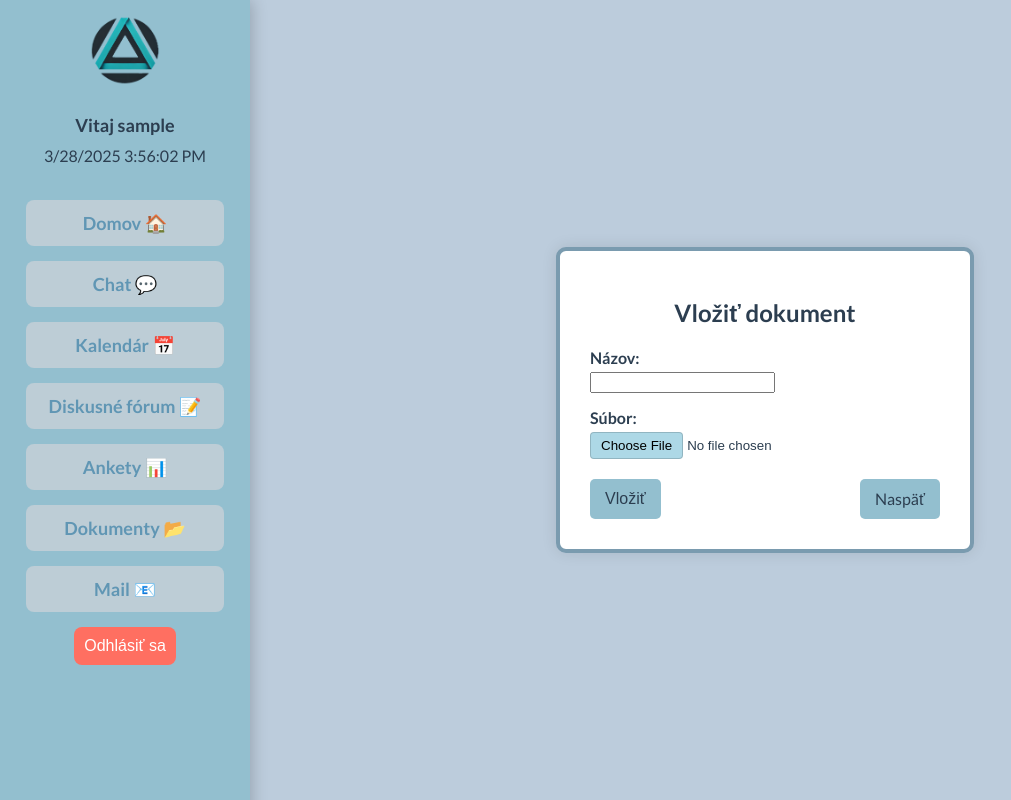
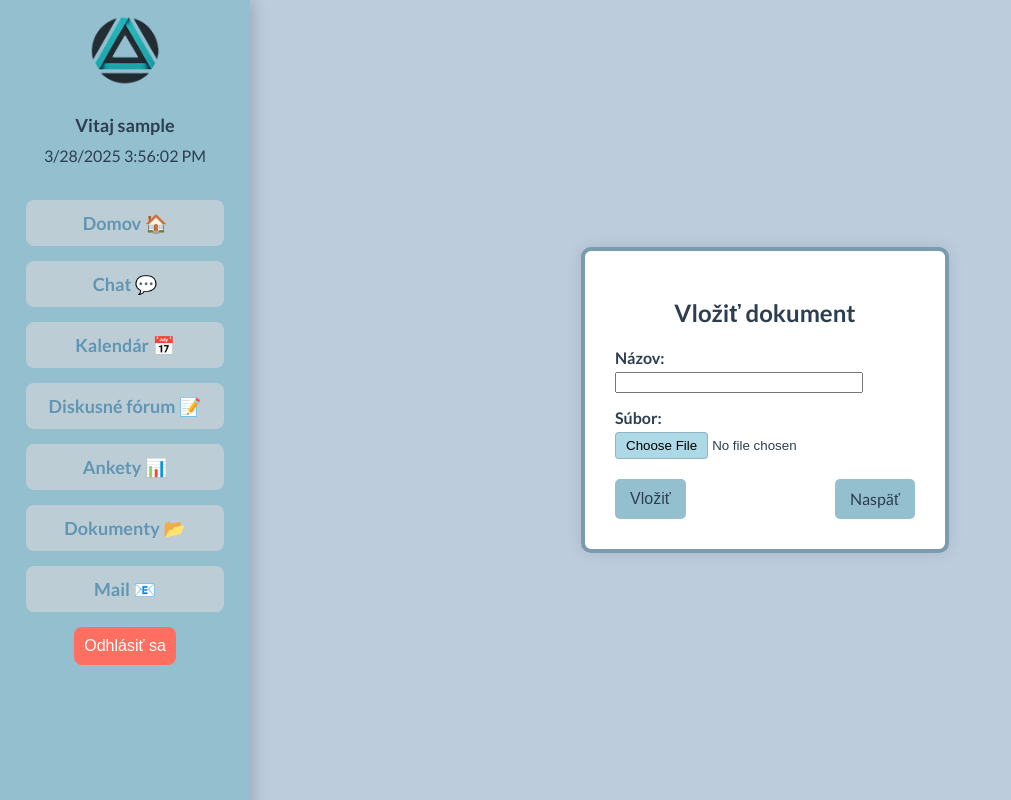
Before and after one commit to Agresor1986/intranet, a Django app: page /documents/upload/ in a window 1280 px wide. Shown: the whole page, without its empty margins (0-1011 px from the left). Run offline with Django 5.2, Linux system fonts and the light colour scheme; the visitor is signed in with stand-in values (Sample User, id 1).

Commit message:
Some design changes

```diff
--- a/templates/upload_document.html
+++ b/templates/upload_document.html
@@ -18,7 +18,7 @@
         padding: 30px;
         border-radius: 10px;
         box-shadow: 0 0 15px rgba(0, 0, 0, 0.1);
-        width: 350px;
+        width: 300px;
         text-align: center;
     }
     h1 {
@@ -69,6 +69,9 @@
     input[type="file"]::file-selector-button:hover {
         background-color: #a0c8e0;
     }
+    input[name="title"] {
+        width: 80%; /* Nastaví šírku na 100% rodičovského prvku */
+    }
 </style>
 
 <div class="upload-documents">
```
